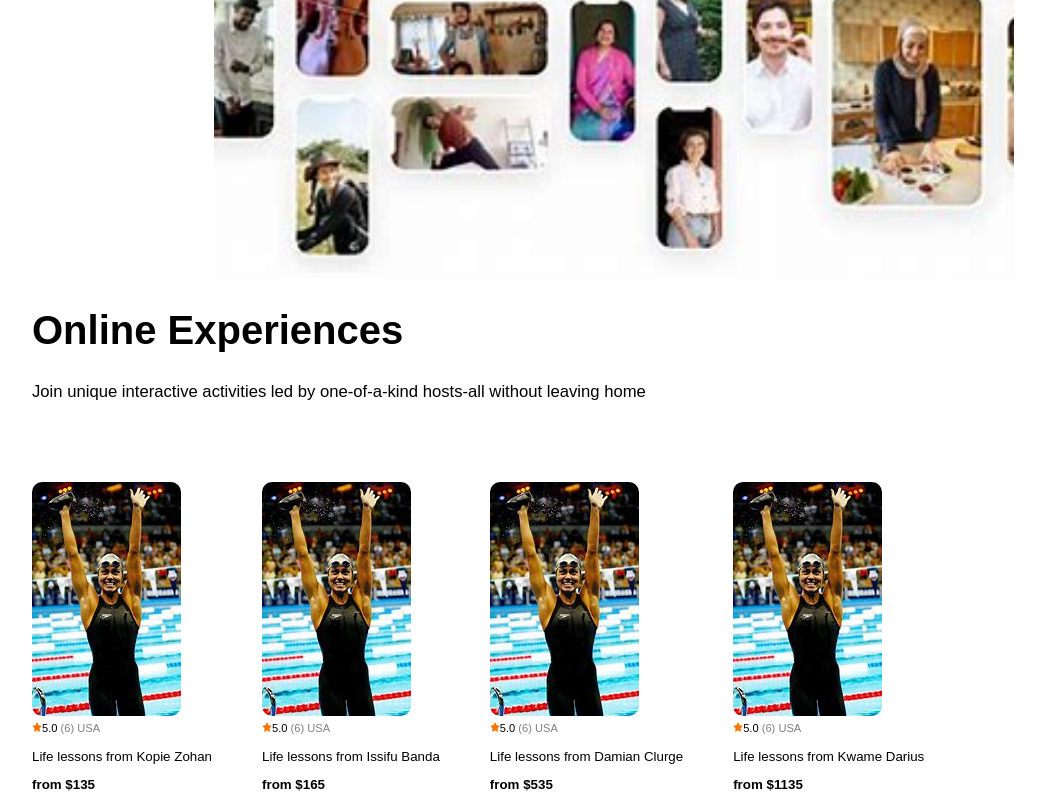
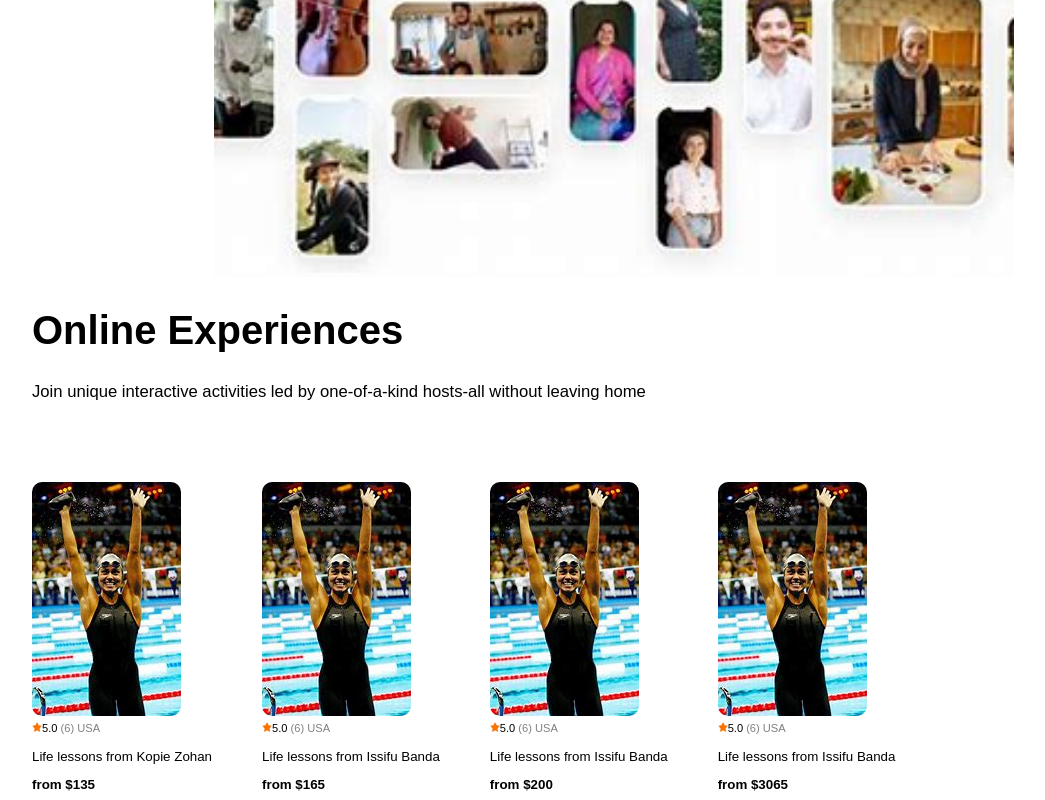
Before and after one commit to leslientodi/air-bnb, a React (Vite) app: page / in a window 1280 px wide. Shown: the part 320-1120 px from the top of the page, without its empty margins (26-1071 px from the left). Built offline with nearby package versions, Linux system fonts and the light colour scheme.

Commit message:
added map functions

```diff
--- a/src/App.jsx
+++ b/src/App.jsx
@@ -3,43 +3,28 @@ import './App.css'
 import { NavBar } from './navbar'
 import { Grid } from './hero'
 import { Card } from './Card'
+import carddata from './carddata'
 
 function App (){
+  const cardElements = carddata.map(data => {
+    return <Card img={data.img}
+    rating={data.rating}
+    country={data.country}
+    title={data.title}
+    price={data.price}/>
+  })
   return (
     <>
       <NavBar />
       <Grid />
       <div className='cards'>
-        <Card
-        img="../src/images/swimmer.jpeg"
-        rating="5.0"
-        country= "USA"
-        title="Life lessons from Kopie Zohan"
-        price="from $135" />
-
-        <Card img="../src/images/swimmer.jpeg"
-        rating="5.0"
-        country= "USA"
-        title="Life lessons from Issifu Banda"
-        price="from $165" />
-
-        <Card img="../src/images/swimmer.jpeg"
-        rating="5.0"
-        country= "USA"
-        title="Life lessons from Damian Clurge"
-        price="from $535" />
-
-        <Card img="../src/images/swimmer.jpeg"
-        rating="5.0"
-        country= "USA"
-        title="Life lessons from Kwame Darius"
-        price="from $1135" />
+        {cardElements}
 
       </div>
 
+    </>
 
 
-    </>
 
   )
 }
--- /dev/null
+++ b/src/carddata.js
@@ -0,0 +1,33 @@
+export default [
+    {
+        img:"../src/images/swimmer.jpeg",
+        rating:"5.0",
+        country: "USA",
+        title:"Life lessons from Kopie Zohan",
+        price:"from $135"
+    },
+
+    {
+        img:"../src/images/swimmer.jpeg",
+        rating:"5.0",
+        country: "USA",
+        title:"Life lessons from Issifu Banda",
+        price:"from $165"
+    },
+
+    {
+        img:"../src/images/swimmer.jpeg",
+        rating:"5.0",
+        country: "USA",
+        title:"Life lessons from Issifu Banda",
+        price:"from $200"
+    },
+
+    {
+        img:"../src/images/swimmer.jpeg",
+        rating:"5.0",
+        country: "USA",
+        title:"Life lessons from Issifu Banda",
+        price:"from $3065"
+    }
+]
```
